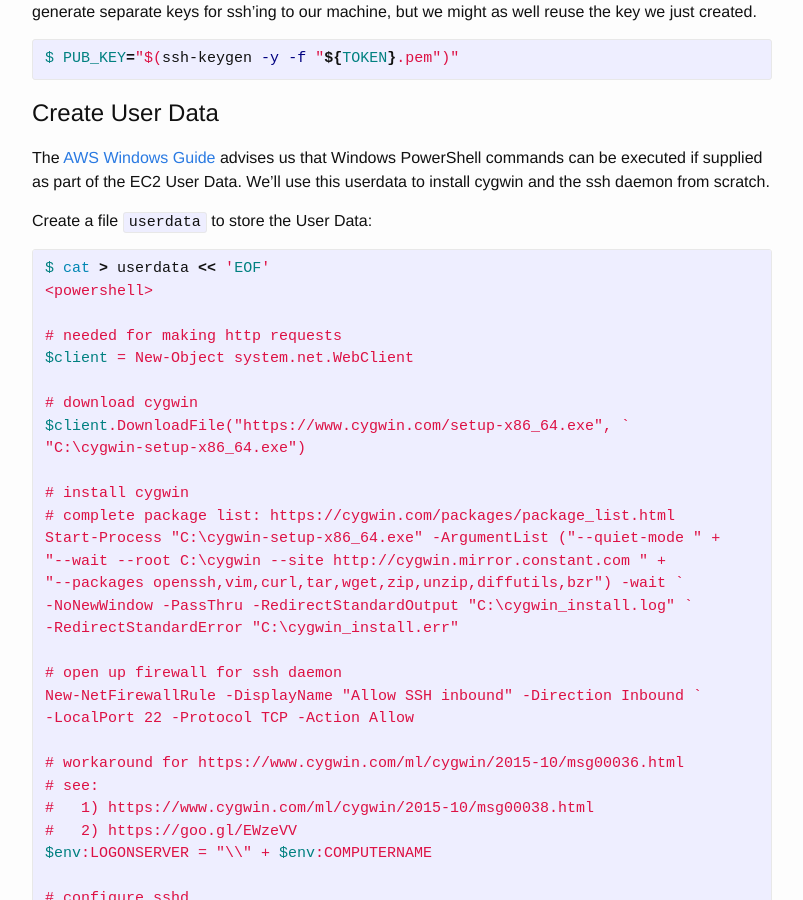
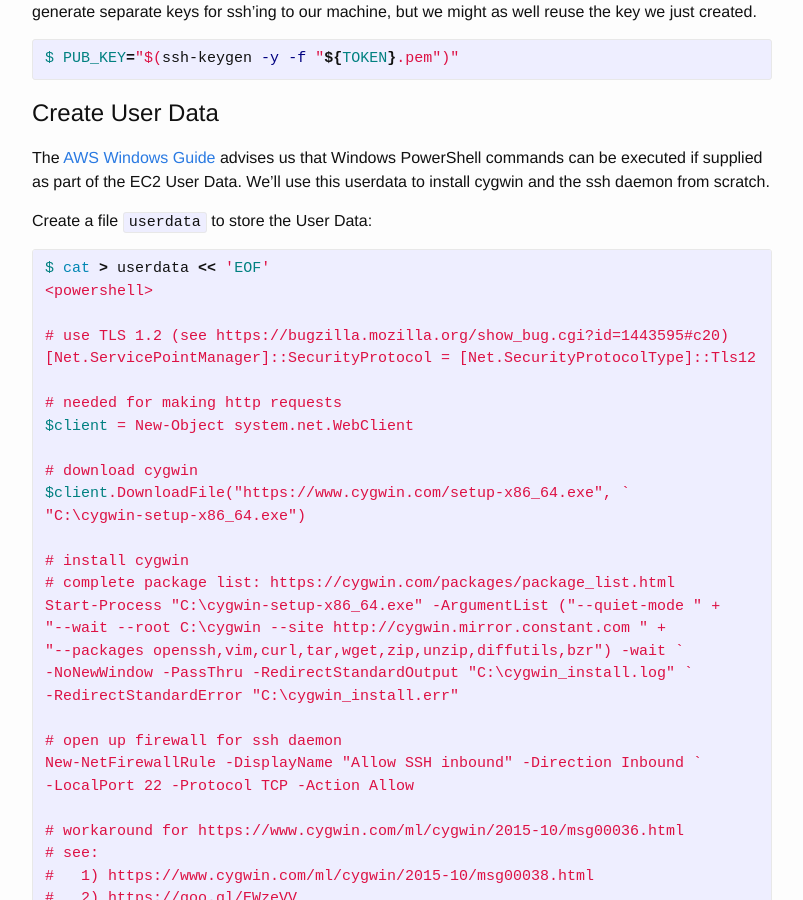
Before and after one commit to petemoore/petemoore.github.io, a Jekyll site: the page built from _posts/2016-03-30-windows-sshd-cygwin-ec2-aws.markdown, in a window 1280 px wide and 900 px high, scrolled down 2849 px. Shown: the whole window, without its empty margins (238-1041 px from the left). Built offline with Jekyll 4.4.1, drawn with Linux system fonts in a browser that asks for light colours; comment, search, counter and statistics services are not loaded.

Commit message:
Fix TLS issue

```diff
--- a/_posts/2016-03-30-windows-sshd-cygwin-ec2-aws.markdown
+++ b/_posts/2016-03-30-windows-sshd-cygwin-ec2-aws.markdown
@@ -168,6 +168,9 @@ Create a file `userdata` to store the User Data:
 $ cat > userdata << 'EOF'
 <powershell>
 
+# use TLS 1.2 (see https://bugzilla.mozilla.org/show_bug.cgi?id=1443595#c20)
+[Net.ServicePointManager]::SecurityProtocol = [Net.SecurityProtocolType]::Tls12
+
 # needed for making http requests
 $client = New-Object system.net.WebClient
 
```
